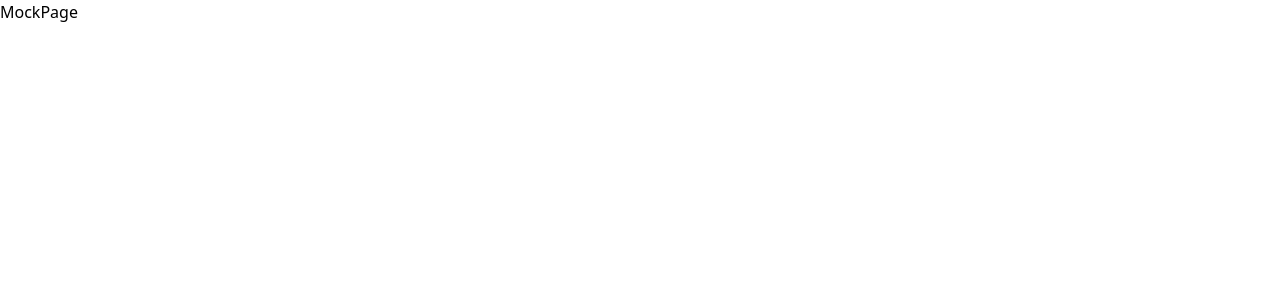
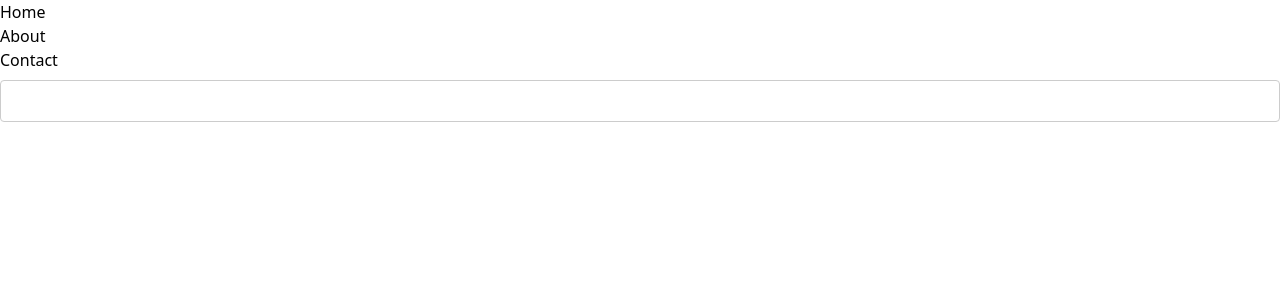
Before and after one commit to hmthu30/admin_panel, a Next.js app: page /mock in a window 1280 px wide. Shown: the top 300 px of the page. Built offline with nearby package versions, Linux system fonts and the light colour scheme.

Commit message:
add auxilitary, and common text box, and some validation rule

```diff
--- a/package.json
+++ b/package.json
@@ -16,6 +16,7 @@
     "react": "^18.3.1",
     "react-dom": "^18.3.1",
     "react-query": "^3.39.3",
+    "tailwind-merge": "^2.5.5",
     "webpack": "^5.96.1",
     "webpack-cli": "^5.1.4",
     "zod": "^3.23.8",
--- /dev/null
+++ b/src/components/UI/input/InputBox.tsx
@@ -0,0 +1,81 @@
+import React from "react";
+
+interface InputBoxProps {
+  label: string;
+  type?: string;
+  placeholder?: string;
+  value: string;
+  onChange: (e: React.ChangeEvent<HTMLInputElement>) => void;
+  errorMessage?: string;
+  required?: boolean;
+  maxLength?: number;
+  minLength?: number;
+  name?: string;
+}
+
+const InputBox: React.FC<InputBoxProps> = ({
+  label,
+  type = "text",
+  placeholder = "",
+  value,
+  onChange,
+  errorMessage,
+  required = false,
+  maxLength,
+  minLength,
+  name,
+}) => {
+  return (
+    <div className="input-box">
+      <label className="label" htmlFor={name}>
+        {label}
+        {required && <span className="required">*</span>}
+      </label>
+      <input
+        id={name}
+        name={name}
+        type={type}
+        placeholder={placeholder}
+        value={value}
+        onChange={onChange}
+        maxLength={maxLength}
+        minLength={minLength}
+        required={required}
+        className="input"
+      />
+      {errorMessage && <p className="error-message">{errorMessage}</p>}
+      <style jsx>{`
+        .input-box {
+          margin-bottom: 1rem;
+        }
+        .label {
+          display: block;
+          margin-bottom: 0.5rem;
+          font-weight: bold;
+        }
+        .required {
+          color: red;
+          margin-left: 0.2rem;
+        }
+        .input {
+          width: 100%;
+          padding: 0.5rem;
+          border: 1px solid #ccc;
+          border-radius: 4px;
+          font-size: 1rem;
+        }
+        .input:focus {
+          outline: none;
+          border-color: #0070f3;
+        }
+        .error-message {
+          color: red;
+          font-size: 0.875rem;
+          margin-top: 0.5rem;
+        }
+      `}</style>
+    </div>
+  );
+};
+
+export default InputBox;
--- /dev/null
+++ b/src/components/UI/navbar/Navbar.tsx
@@ -0,0 +1,29 @@
+import React from "react";
+import Link from "next/link";
+import { useAuth } from "@/context/AuthContext";
+
+const Navbar: React.FC = () => {
+  const { token } = useAuth();
+
+  if (!token) {
+    return null;
+  }
+
+  return (
+    <nav>
+      <ul>
+        <li>
+          <Link href="/">Home</Link>
+        </li>
+        <li>
+          <Link href="/about">About</Link>
+        </li>
+        <li>
+          <Link href="/contact">Contact</Link>
+        </li>
+      </ul>
+    </nav>
+  );
+};
+
+export default Navbar;
--- a/src/context/AuthContext.tsx
+++ b/src/context/AuthContext.tsx
@@ -12,7 +12,7 @@ export const AuthProvider: React.FC<{ children: React.ReactNode }> = ({
   children,
 }) => {
   const initialValues = {
-    token: null,
+    token: "token",
   };
 
   return <AuthContext.Provider value={{...initialValues}}>{children}</AuthContext.Provider>;
--- /dev/null
+++ b/src/hoc/Auxilitary/Auxilitary.tsx
@@ -0,0 +1,11 @@
+import React, { ReactNode } from "react";
+
+interface AuxiliaryProps {
+  children: ReactNode;
+}
+
+const Auxiliary: React.FC<AuxiliaryProps> = ({ children }) => {
+  return <>{children}</>;
+};
+
+export default Auxiliary;
--- a/src/pages/_app.tsx
+++ b/src/pages/_app.tsx
@@ -2,15 +2,20 @@ import "@/styles/globals.css";
 import { QueryClient, QueryClientProvider } from "react-query";
 import type { AppProps } from "next/app";
 import { AuthProvider } from "@/context/AuthContext";
+import Auxiliary from "@/hoc/Auxilitary/Auxilitary";
+import Navbar from "@/components/UI/navbar/Navbar";
 
 const queryClient = new QueryClient();
 
 export default function App({ Component, pageProps }: AppProps) {
   return (
-    <QueryClientProvider client={queryClient}>
-      <AuthProvider>
-        <Component {...pageProps} />
-      </AuthProvider>
-    </QueryClientProvider>
+    <Auxiliary>
+      <QueryClientProvider client={queryClient}>
+        <AuthProvider>
+          <Navbar />
+          <Component {...pageProps} />
+        </AuthProvider>
+      </QueryClientProvider>
+    </Auxiliary>
   );
 }
--- a/src/pages/mock/index.tsx
+++ b/src/pages/mock/index.tsx
@@ -1,7 +1,19 @@
+import InputBox from "@/components/UI/input/InputBox";
+import Auxiliary from "@/hoc/Auxilitary/Auxilitary";
 import React from "react";
 
 const MockPage = () => {
-  return <div>MockPage</div>;
+  return (
+    <Auxiliary>
+      <InputBox
+        label={""}
+        value={""}
+        onChange={function (e: React.ChangeEvent<HTMLInputElement>): void {
+          throw new Error("Function not implemented.");
+        }}
+      />
+    </Auxiliary>
+  );
 };
 
 export default MockPage;
```
Also changed, not shown: src/components/atoms/Input.tsx (added, +34 -0 lines), src/components/atoms/TextArea.tsx (added, +30 -0 lines), src/components/atoms/index.ts (added, +9 -0 lines), 1 other file (tests, documents, lock files or other folders).
